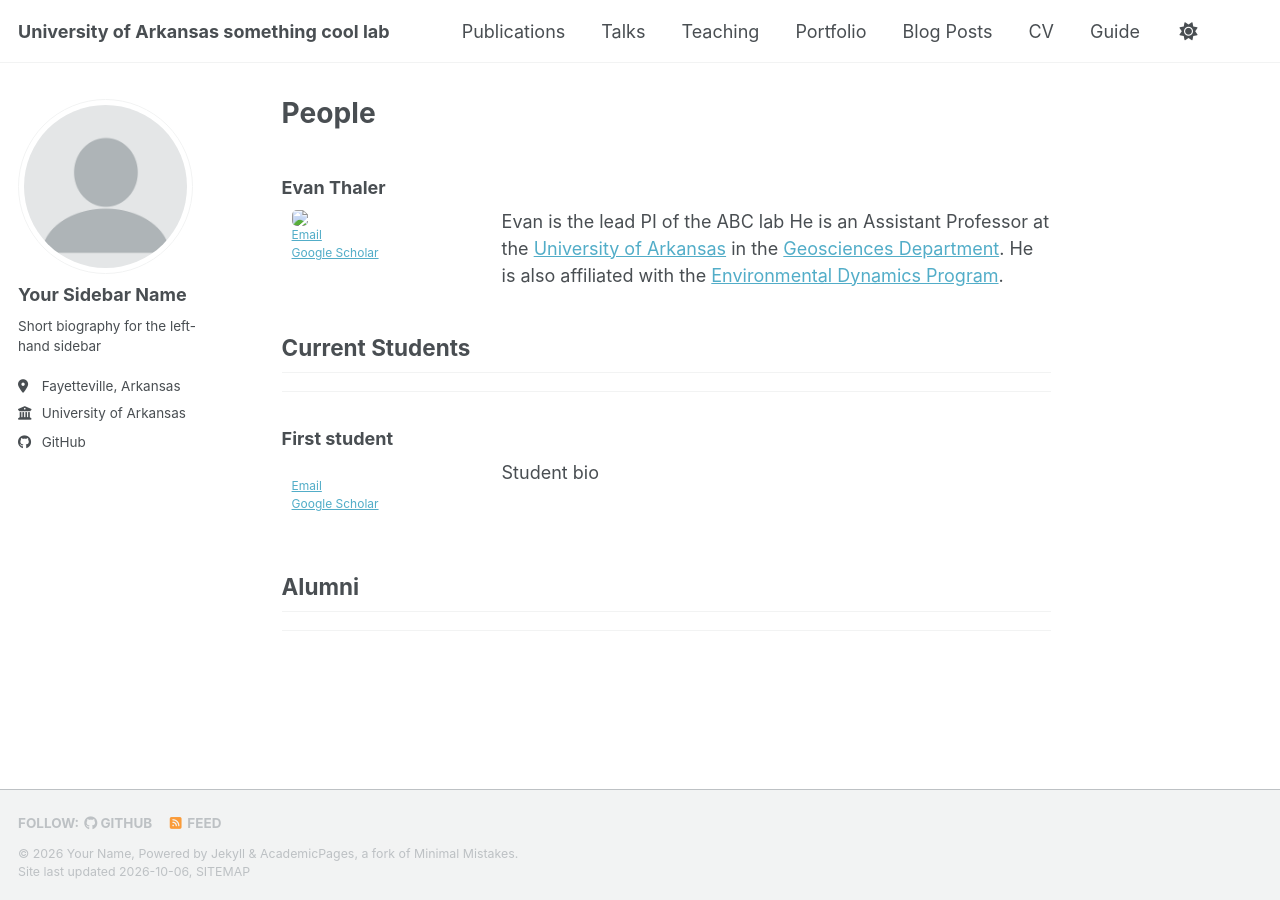
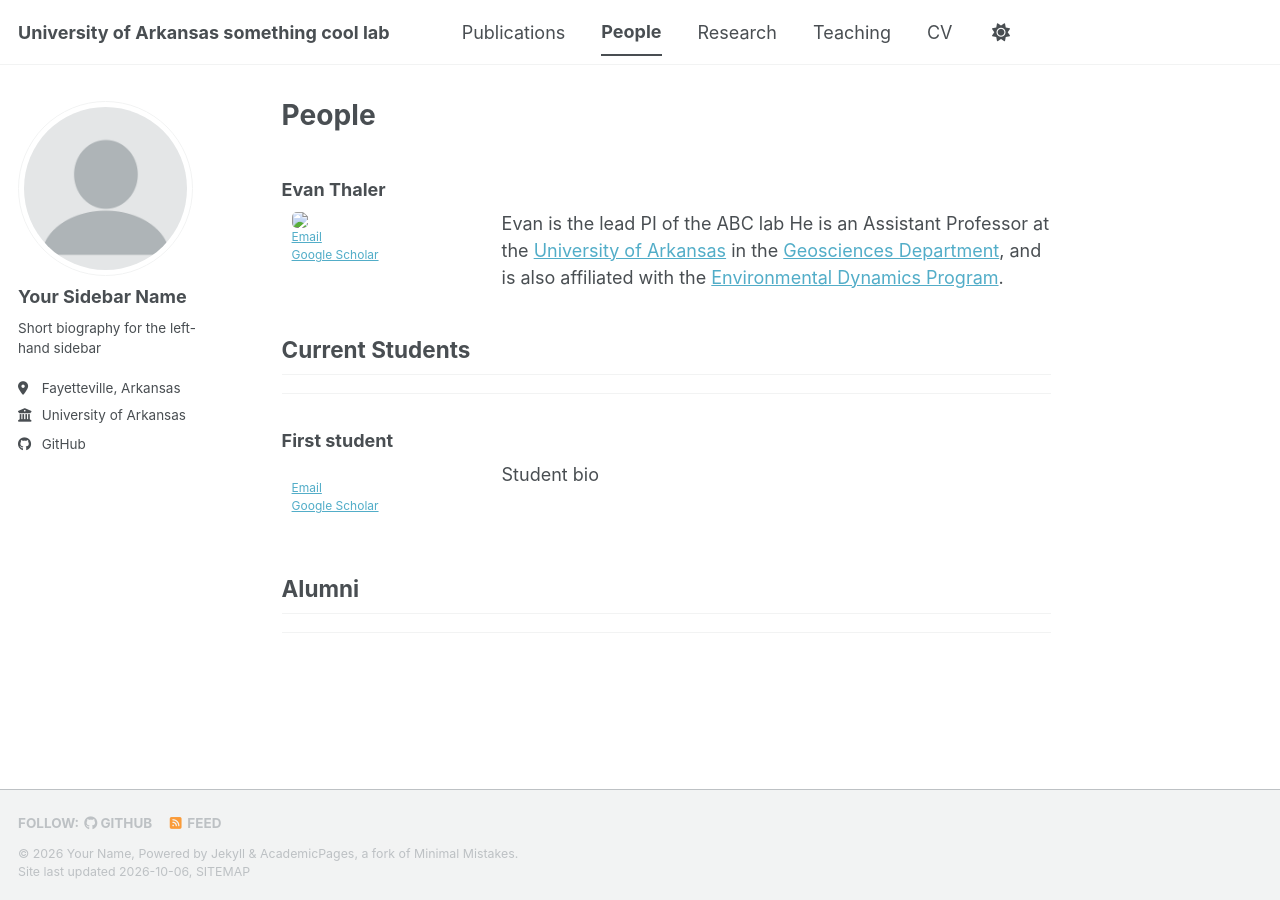
Before and after one commit to UARKGeomorph/UARKgeomorph.github.io, a Jekyll site: the page built from _pages/people.md, in a window 1280 px wide. Built offline with Jekyll 4.4.1, drawn with Linux system fonts in a browser that asks for light colours; a style sheet for code colours, icons or effects is not loaded.

Commit message:
updates to navigation to add people and research pages

```diff
--- a/_data/navigation.yml
+++ b/_data/navigation.yml
@@ -11,17 +11,14 @@ main:
   - title: "Publications"
     url: /publications/
 
-  - title: "Talks"
-    url: /talks/
+  - title: "People"
+    url: /people/
+
+  - title: "Research"
+    url: /research/
 
   - title: "Teaching"
     url: /teaching/
-
-  - title: "Portfolio"
-    url: /portfolio/
-
-  - title: "Blog Posts"
-    url: /year-archive/
 
   - title: "CV"
     url: /cv/
@@ -29,5 +26,5 @@ main:
   # - title: "CV"
   #   url: /cv-json/
 
-  - title: "Guide"
-    url: /markdown/
+  # - title: "Guide"
+  #   url: /markdown/
--- a/_pages/people.md
+++ b/_pages/people.md
@@ -51,8 +51,7 @@ redirect_from:
   </div>
   <div class="bio-text">
     Evan is the lead PI of the ABC lab
-    He is an Assistant Professor at the <a href="https://uark.edu">University of Arkansas</a> in the <a href="https://geosciences.uark.edu">Geosciences Department</a>.
-    He is also affiliated with the <a href="https://endy.uark.edu/">Environmental Dynamics Program</a>.
+    He is an Assistant Professor at the <a href="https://uark.edu">University of Arkansas</a> in the <a href="https://geosciences.uark.edu">Geosciences Department</a>, and is also  affiliated with the <a href="https://environmental-dynamics.uark.edu/">Environmental Dynamics Program</a>.
   </div>
 </div>
 
```
